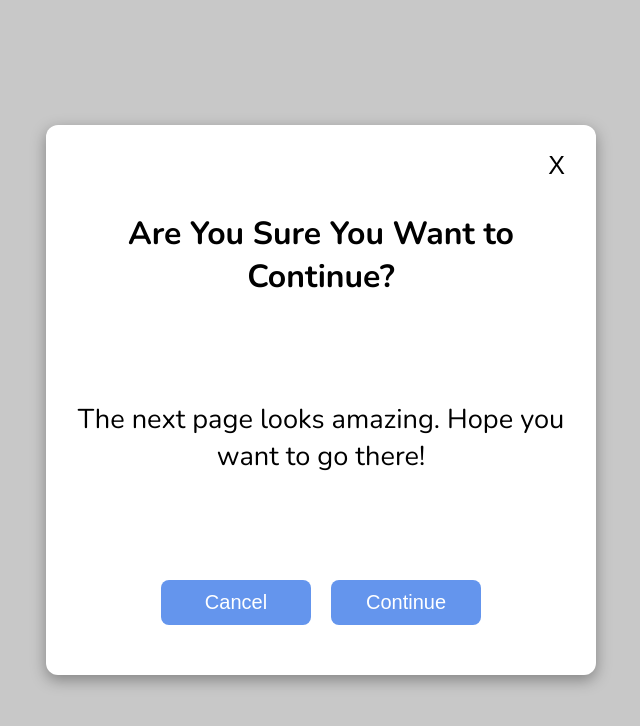
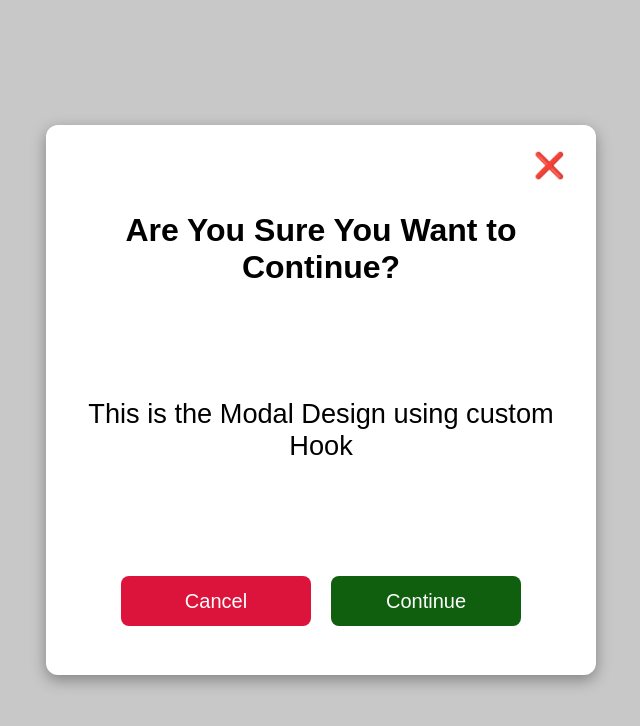
Before and after one commit to Kirttinath/Code-World, a React (Create React App) app in the folder react_custom_hook/: page / in a window 1280 px wide. Both pictures are taken after a click on the button "Open". Shown: the top 726 px of the page, without its empty margins (319-959 px from the left). Built offline with nearby package versions, Linux system fonts and the light colour scheme.

Commit message:
using custom hooks implementation complete

```diff
--- a/react_custom_hook/src/App.css
+++ b/react_custom_hook/src/App.css
@@ -1,4 +1,3 @@
-@import url("https://fonts.googleapis.com/css2?family=Nunito:wght@400;700&display=swap");
 .App {
   width: 100vw;
   height: 100vh;
--- a/react_custom_hook/src/App.js
+++ b/react_custom_hook/src/App.js
@@ -10,7 +10,7 @@ function App() {
     <div className="App">
       {/* <Counter1 />
       <Counter2 /> */}
-      <h1>Hey, click on the button to open the modal.</h1>
+      <h1>Click to open the Modal :</h1>
       <button
         className="openModalBtn"
         onClick={() => {
--- a/react_custom_hook/src/Component/ModalPage.css
+++ b/react_custom_hook/src/Component/ModalPage.css
@@ -54,8 +54,8 @@
 }
 
 .modalContainer .footer button {
-  width: 150px;
-  height: 45px;
+  width: 190px;
+  height: 50px;
   margin: 10px;
   border: none;
   background-color: cornflowerblue;
@@ -65,6 +65,9 @@
   cursor: pointer;
 }
 
-.cancelBtn {
+.modalContainer .footer .cancelBtn {
   background-color: crimson;
 }
+.modalContainer .footer .contBtn {
+  background-color: rgb(15, 95, 15);
+}
--- a/react_custom_hook/src/Component/ModalPage.jsx
+++ b/react_custom_hook/src/Component/ModalPage.jsx
@@ -10,14 +10,14 @@ function ModalPage({ setOpenModal }) {
               setOpenModal(false);
             }}
           >
-            X
+            ❌
           </button>
         </div>
         <div className="title">
           <h1>Are You Sure You Want to Continue?</h1>
         </div>
         <div className="body">
-          <p>The next page looks amazing. Hope you want to go there!</p>
+          <p>This is the Modal Design using custom Hook</p>
         </div>
         <div className="footer">
           <button
@@ -28,7 +28,7 @@ function ModalPage({ setOpenModal }) {
           >
             Cancel
           </button>
-          <button>Continue</button>
+          <button className="contBtn">Continue</button>
         </div>
       </div>
     </div>
```
